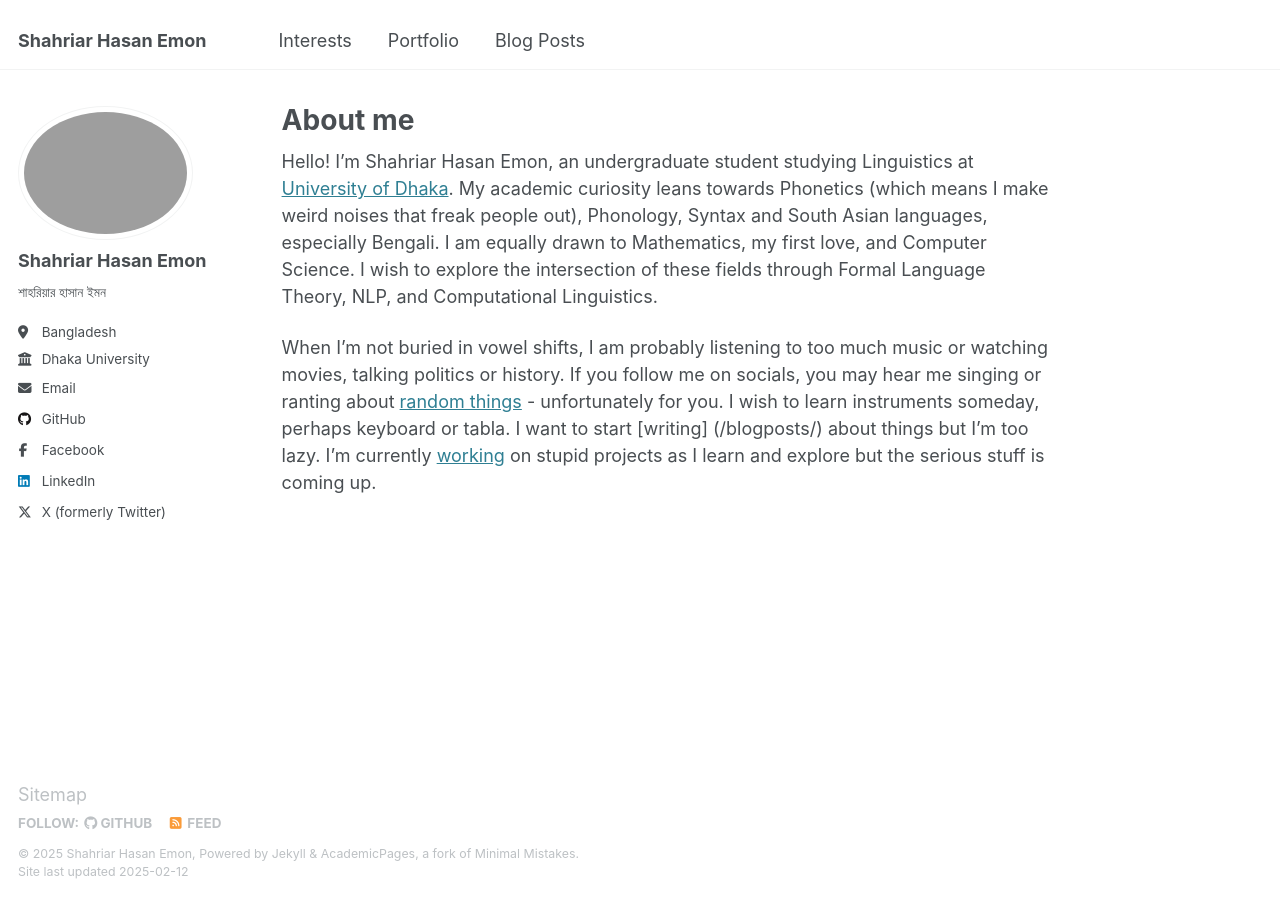
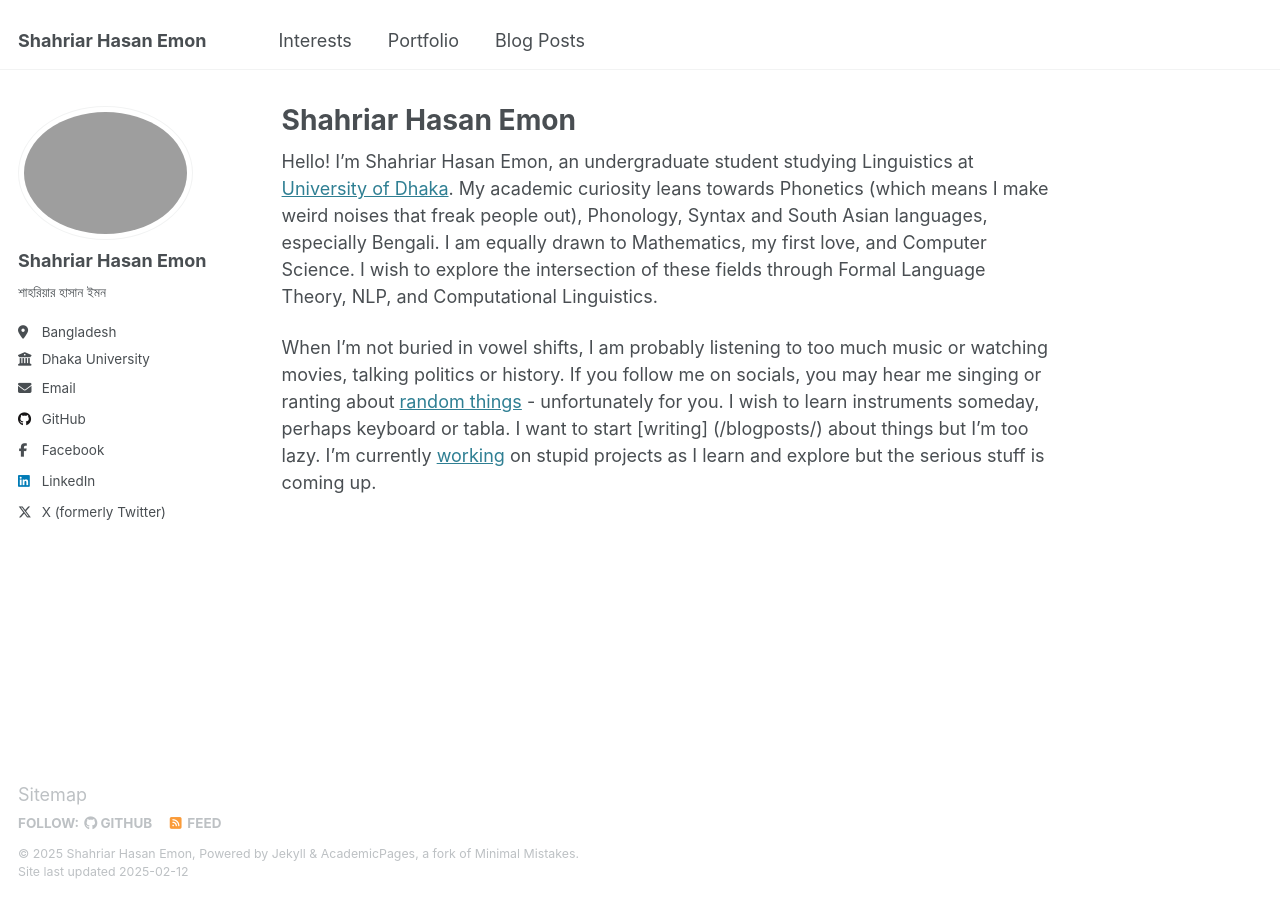
Before and after one commit to eeem0n/eeem0n.github.io, a Jekyll site: the page built from _pages/about.md, in a window 1280 px wide. Built offline with Jekyll 4.4.1, drawn with Linux system fonts in a browser that asks for light colours.

Commit message:
Update about.md

```diff
--- a/_pages/about.md
+++ b/_pages/about.md
@@ -1,6 +1,6 @@
 ---
 permalink: /
-title: "About me"
+title: "Shahriar Hasan Emon"
 author_profile: true
 redirect_from:
   - /about/
```
